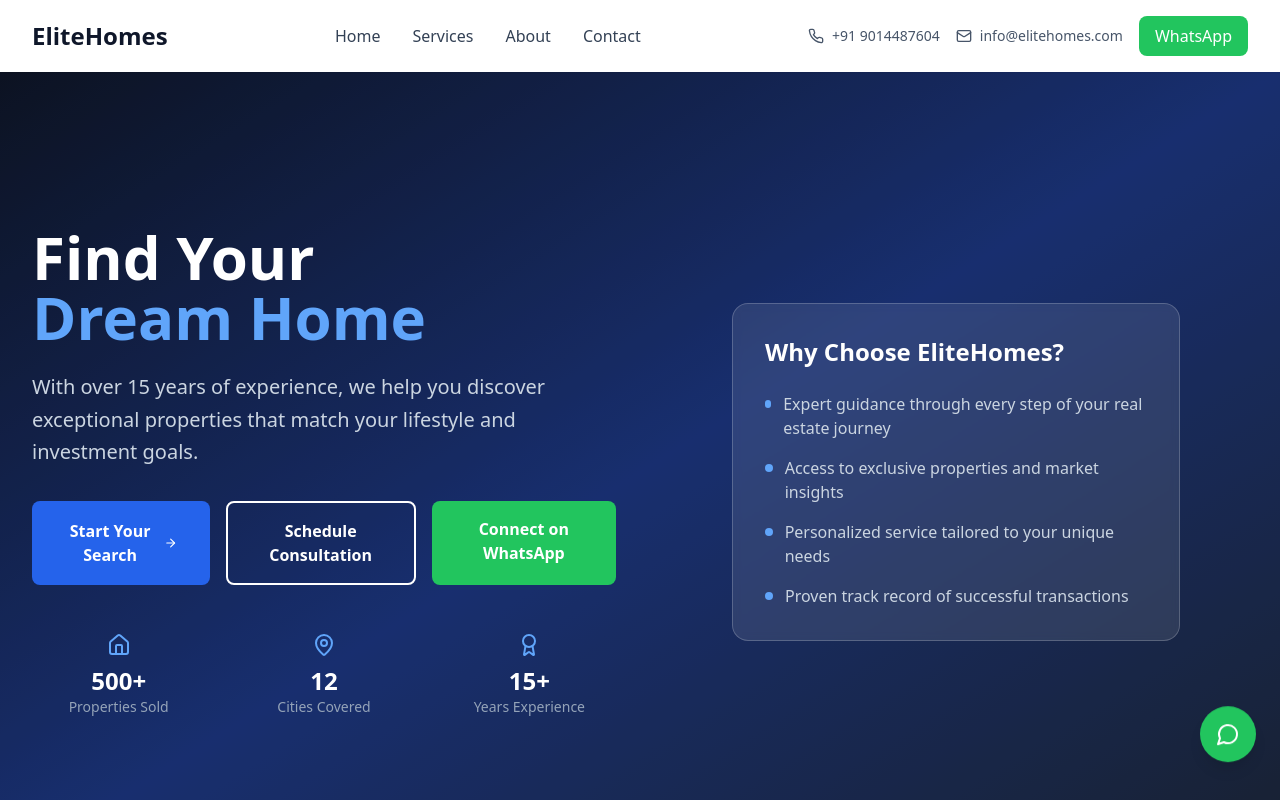
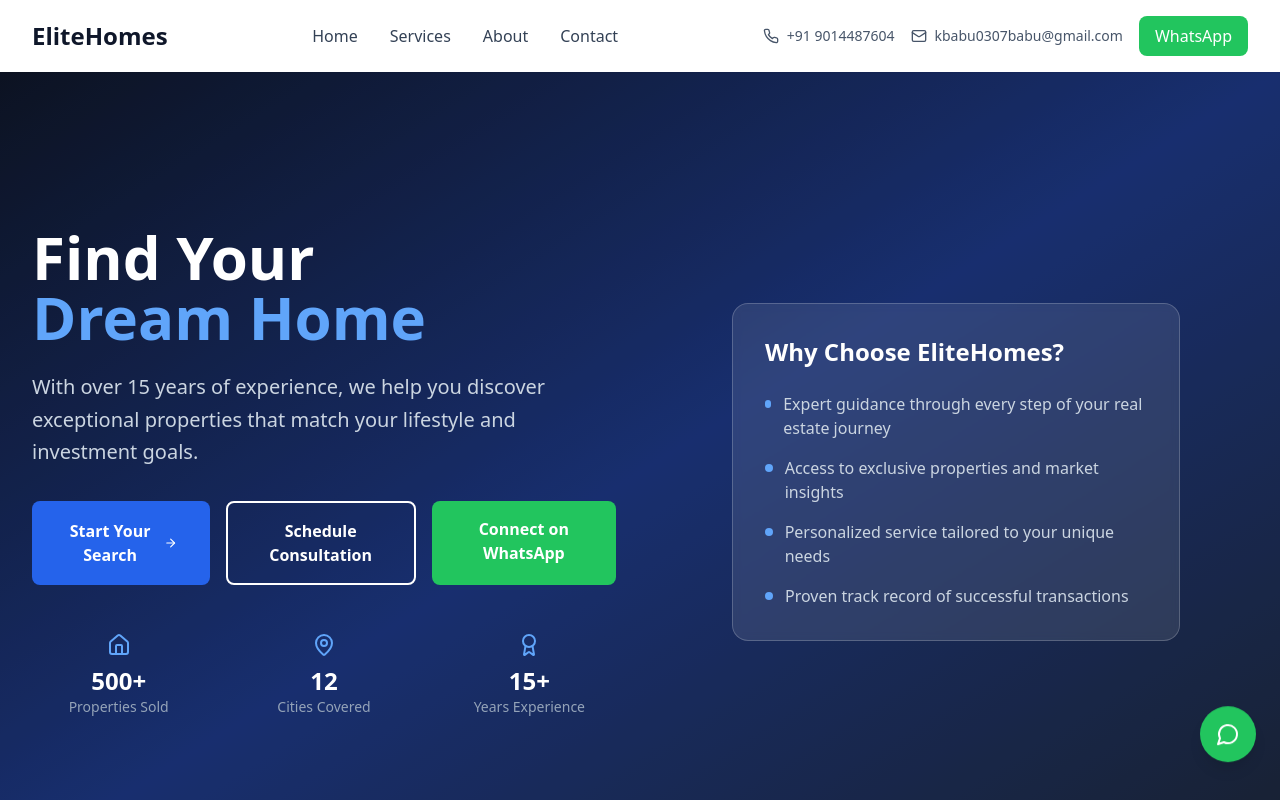
Before and after one commit to Babu-Kottacheruvu/my-start-Up-elite-home, a React (Vite) app: page / in a window 1280 px wide. Shown: the top 800 px of the page. Built offline with nearby package versions, Linux system fonts and the light colour scheme.

Commit message:
email added to navbar

```diff
--- a/src/components/Header.tsx
+++ b/src/components/Header.tsx
@@ -31,7 +31,7 @@ const Header = () => {
             </div>
             <div className="flex items-center space-x-2 text-slate-600">
               <Mail size={16} />
-              <span className="text-sm">info@elitehomes.com</span>
+              <span className="text-sm"><a href="mailto:kbabu0307babu@gmail.com">kbabu0307babu@gmail.com</a></span>
             </div>
             <a
               href="https://wa.me/919014487604"
@@ -94,7 +94,7 @@ const Header = () => {
                 </div>
                 <div className="flex items-center space-x-2 text-slate-600">
                   <Mail size={16} />
-                  <span className="text-sm">info@elitehomes.com</span>
+                  <span className="text-sm"><a href="mailto:kbabu0307babu@gmail.com">kbabu0307babu@gmail.com</a></span>
                 </div>
                 <a
                   href="https://wa.me/919014487604"
```
